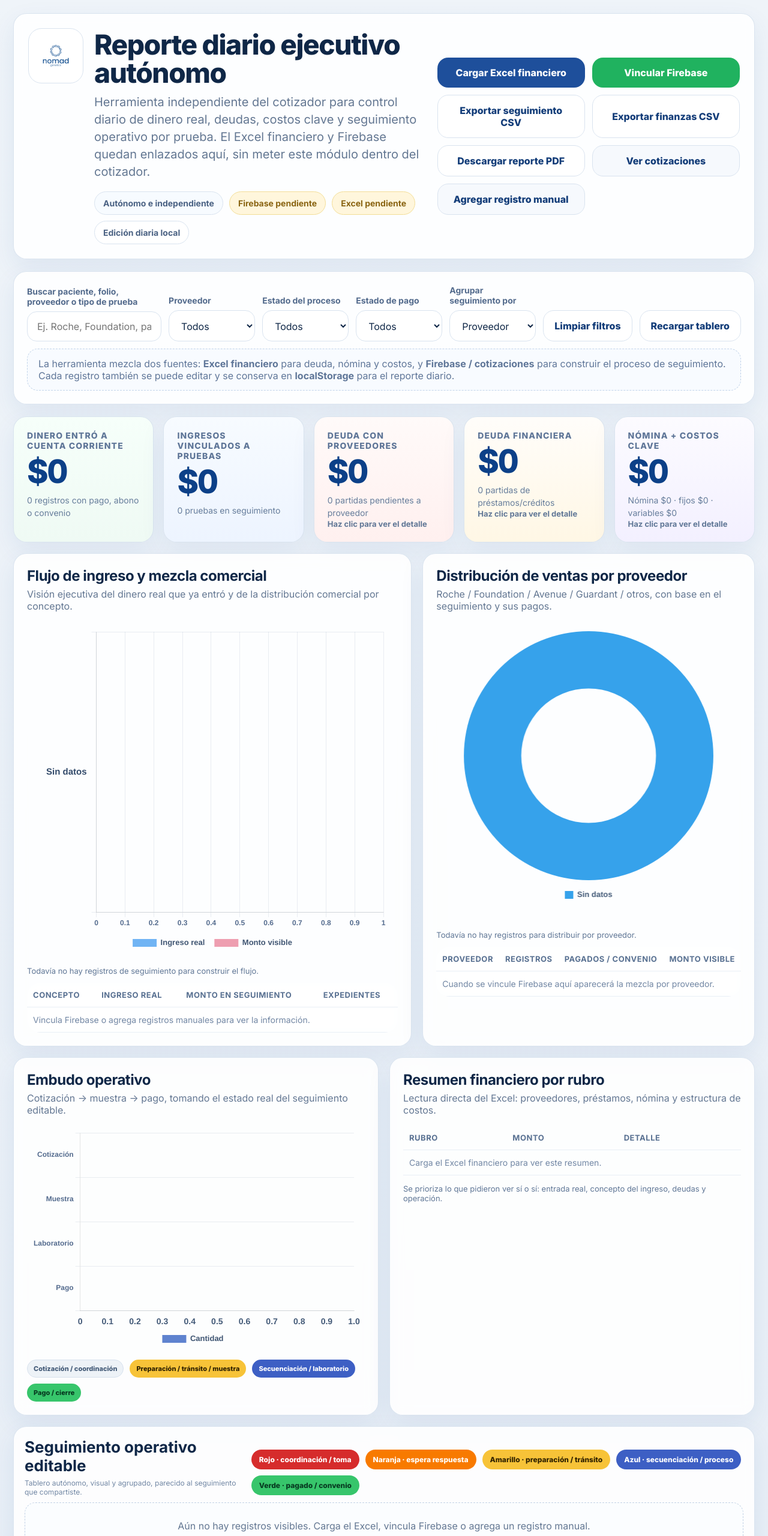
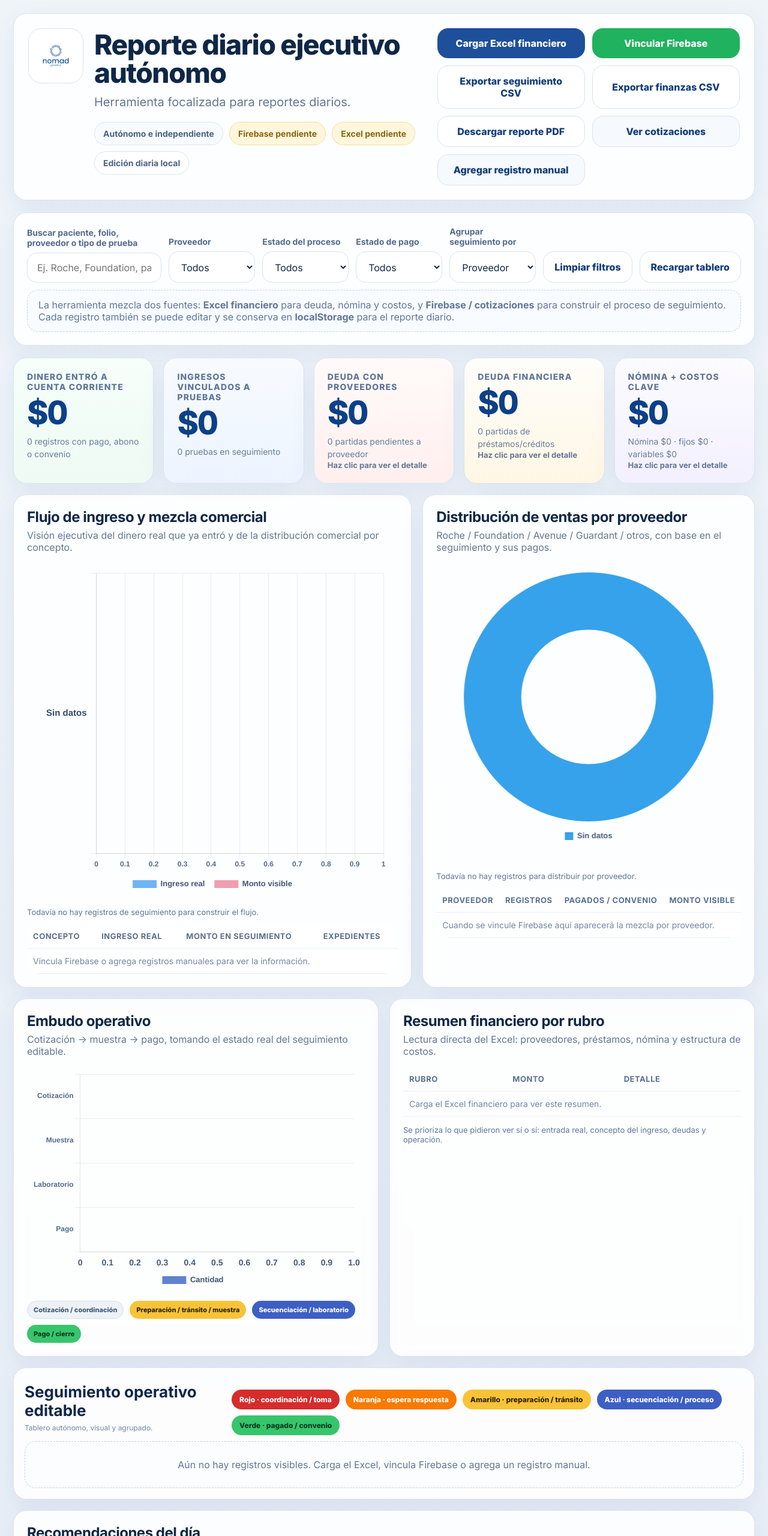
Before and after one commit to soportenomad-alt/REPORTE-DIARIO-NOMAD2, a plain HTML site: page index.html in a window 1280 px wide. Shown: the top 2560 px of the page at 60% size. Drawn offline with nearby package versions, Linux system fonts and the light colour scheme.

Commit message:
Update index.html

```diff
--- a/index.html
+++ b/index.html
@@ -139,7 +139,7 @@
           <img src="assets/logo-nomad.png" alt="Nomad Genetics">
           <div>
             <h1>Reporte diario ejecutivo<br>autónomo</h1>
-            <div class="sub">Herramienta independiente del cotizador para control diario de dinero real, deudas, costos clave y seguimiento operativo por prueba. El Excel financiero y Firebase quedan enlazados aquí, sin meter este módulo dentro del cotizador.</div>
+            <div class="sub">Herramienta focalizada para reportes diarios.</div>
             <div class="pills">
               <span class="pill soft">Autónomo e independiente</span>
               <span id="firebasePill" class="pill warn">Firebase pendiente</span>
@@ -279,7 +279,7 @@
       <div class="groupHead">
         <div>
           <h2 style="margin:0 0 6px;font-size:26px">Seguimiento operativo editable</h2>
-          <div class="tiny">Tablero autónomo, visual y agrupado, parecido al seguimiento que compartiste.</div>
+          <div class="tiny">Tablero autónomo, visual y agrupado.</div>
         </div>
         <div class="statusRow">
           <span class="chip red">Rojo · coordinación / toma</span>
```
